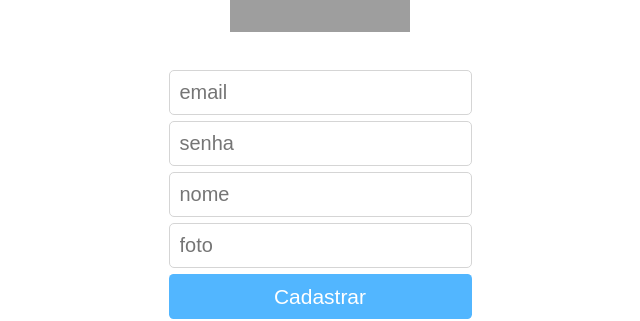
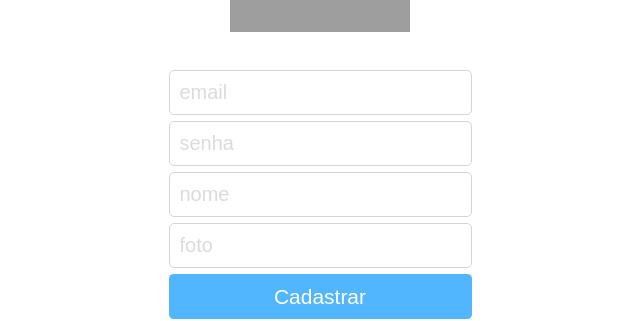
Before and after one commit to LiviaCCO/projeto11-trackit, a React (Create React App) app: page /cadastro in a window 1280 px wide. Shown: the part 216-537 px from the top of the page, without its empty margins (320-960 px from the left). Built offline with nearby package versions, Linux system fonts and the light colour scheme; grey boxes are pictures that could not be loaded.

Commit message:
versao com data-test

```diff
--- a/src/pages/HabitsList.js
+++ b/src/pages/HabitsList.js
@@ -11,36 +11,53 @@ export default function HabitsList(){
         <HabitList>
                 <Add>
                     <h1>Meus hábitos</h1>
-                    <button>+</button>
+                    <button data-test="habit-create-btn">+</button>
                 </Add>
-                <NewHabit>
-                    <input type="text" id="habitoNovo" name="habitoNovo" required placeholder="nome do hábito"/>
+                <NewHabit data-test="habit-create-container" >
+                    <input
+                    data-test="habit-name-input"
+                    type="text"
+                    id="habitoNovo"
+                    name="habitoNovo"
+                    required
+                    placeholder="nome do hábito"/>
                     <WeekDays>
                         {buttons.map((d)=>
-                            <button value="day">{d}</button>
+                            <button data-test="habit-day" value="day">{d}</button>
                         )}
                     </WeekDays>
                     <CancelSalve>
-                        <button value="cancel">Cancelar</button>
-                        <button value="salve">Salvar</button>
+                        <button data-test="habit-create-cancel-btn" value="cancel">Cancelar</button>
+                        <button data-test="habit-create-save-btn"  value="salve">Salvar</button>
                     </CancelSalve>
 
                 </NewHabit>
-                <Habit>
-                    <p>Ler 1 capítulo de livro</p>
-                    <ion-icon name="trash-outline"></ion-icon>
+                <NewHabit data-test="habit-create-container" >
+                    <input
+                    data-test="habit-name-input"
+                    type="text"
+                    id="habitoNovo"
+                    name="habitoNovo"
+                    required
+                    placeholder="nome do hábito"/>
                     <WeekDays>
                         {buttons.map((d)=>
-                            <button value="day">{d}</button>
+                            <button data-test="habit-day" value="day">{d}</button>
                         )}
                     </WeekDays>
-                </Habit>
-                <Habit>
-                    <p>Ler 1 capítulo de livro</p>
-                    <ion-icon name="trash-outline"></ion-icon>
+                    <CancelSalve>
+                        <button data-test="habit-create-cancel-btn" value="cancel">Cancelar</button>
+                        <button data-test="habit-create-save-btn"  value="salve">Salvar</button>
+                    </CancelSalve>
+
+                </NewHabit>
+
+                <Habit data-test="habit-container">
+                    <p data-test="habit-name">Ler 1 capítulo de livro</p>
+                    <ion-icon data-test="habit-delete-btn" name="trash-outline"></ion-icon>
                     <WeekDays>
                         {buttons.map((d)=>
-                            <button value="day">{d}</button>
+                            <button data-test="habit-day" value="day">{d}</button>
                         )}
                     </WeekDays>
                 </Habit>
--- a/src/pages/Home.js
+++ b/src/pages/Home.js
@@ -25,6 +25,7 @@ export default function Home(){
         <img src={logo} alt={logo}/>
         <Form onSubmit={goIn}>
             <input
+            data-test="email-input"
             type="text"
             id="email"
             name="email"
@@ -33,6 +34,7 @@ export default function Home(){
             value={email}
             onChange={(e)=>setEmail(e.target.value)}/>
             <input
+            data-test="password-input"
             type="password"
             id="senha"
             name="senha"
@@ -40,9 +42,9 @@ export default function Home(){
             placeholder="senha"
             value={password}
             onChange={(e)=>setPassword(e.target.value)}/>
-            <button type="submit" value="Submit">Entrar</button>
+            <button data-test="login-btn" type="submit" value="Submit">Entrar</button>
         </Form>
-        <Link to={"/cadastro"}>
+        <Link data-test="signup-link" to={"/cadastro"}>
             <p>Não tem uma conta? Cadastre-se!</p>
         </Link>
         </Page1>
--- a/src/pages/Register.js
+++ b/src/pages/Register.js
@@ -28,13 +28,48 @@ export default function Register(){
         <Page1>
         <img src={logo} alt={logo}/>
         <Form onSubmit={access}>
-            <input type="text" id="email" name="email" required placeholder="email" value={email} onChange={e => setEmail(e.target.value)}/>
-            <input type="password" id="senha" name="senha" required placeholder="senha" value={password} onChange={e => setPassword(Number(e.target.value))}/>
-            <input type="text" id="nome" name="nome" required placeholder="nome" value={name} onChange={e => setName(e.target.value)}/>
-            <input type="text" id="foto" name="foto" required placeholder="foto" value={image} onChange={e => setImage(e.target.value)}/>
-            <button type="submit" value="Submit">Cadastrar</button>
+            <input
+            data-test="email-input"
+            type="text"
+            id="email"
+            name="email"
+            required
+            placeholder="email"
+            value={email}
+            onChange={e => setEmail(e.target.value)}/>
+            <input
+            data-test="password-input"
+            type="password"
+            id="senha"
+            name="senha"
+            required
+            placeholder="senha"
+            value={password}
+            onChange={e => setPassword(Number(e.target.value))}/>
+            <input
+            data-test="user-name-input"
+            type="text"
+            id="nome"
+            name="nome"
+            required
+            placeholder="nome"
+            value={name}
+            onChange={e => setName(e.target.value)}/>
+            <input
+            data-test="user-image-input"
+            type="text"
+            id="foto"
+            name="foto"
+            required
+            placeholder="foto"
+            value={image}
+            onChange={e => setImage(e.target.value)}/>
+            <button
+            data-test="signup-btn"
+            type="submit"
+            value="Submit">Cadastrar</button>
         </Form>
-        <Link to={"/"}>
+        <Link data-test="login-link" to={"/"}>
             <p>Já tem uma conta? Faça login!</p>
         </Link>
         </Page1>
--- a/src/pages/Today.js
+++ b/src/pages/Today.js
@@ -7,19 +7,19 @@ export default function Today(){
         <>
         <Head />
         <ToDay>
-                <h1>Segunda, 17/05 </h1>
-                <h2>Nenhum hábito concluído ainda</h2>
-                <HabitToday>
-                    <p>Ler 1 capítulo de livro</p>
-                    <h3>Sequência atual: 3 dias</h3>
-                    <h3>Seu recorde: 5 dias</h3>
-                    <ion-icon name="checkbox"/>
+                <h1 data-test="today">Segunda, 17/05 </h1>
+                <h2 data-test="today-counter">Nenhum hábito concluído ainda</h2>
+                <HabitToday data-test="today-habit-container">
+                    <p data-test="today-habit-name" >Ler 1 capítulo de livro</p>
+                    <h3 data-test="today-habit-sequence">Sequência atual: 3 dias</h3>
+                    <h3 data-test="today-habit-record">Seu recorde: 5 dias</h3>
+                    <ion-icon data-test="today-habit-check-btn" name="checkbox"/>
                 </HabitToday>
-                <HabitToday>
-                    <p>Ler 1 capítulo de livro</p>
-                    <h3>Sequência atual: 3 dias</h3>
-                    <h3>Seu recorde: 5 dias</h3>
-                    <ion-icon name="checkbox"/>
+                <HabitToday data-test="today-habit-container">
+                    <p data-test="today-habit-name" >Ler 1 capítulo de livro</p>
+                    <h3 data-test="today-habit-sequence">Sequência atual: 3 dias</h3>
+                    <h3 data-test="today-habit-record">Seu recorde: 5 dias</h3>
+                    <ion-icon data-test="today-habit-check-btn" name="checkbox"/>
                 </HabitToday>
         </ToDay>
         <Menu />
--- a/src/pages/components/Head.js
+++ b/src/pages/components/Head.js
@@ -4,7 +4,7 @@ import styled from 'styled-components'
 
 export default function Head(){
     return(
-        <Header>
+        <Header data-test="header">
             <img src={TrackIt} alt={TrackIt}/>
             <img src={foto} alt={foto}/>
         </Header>
--- a/src/pages/components/Menu.js
+++ b/src/pages/components/Menu.js
@@ -6,15 +6,15 @@ import { Link } from "react-router-dom"
 
 export default function Menu(){
     return (
-        <Footer>
-            <Link to={"/habitos"}><h2>Hábitos</h2></Link>
-            <Link to={"/hoje"}>
+        <Footer data-test="menu">
+            <Link data-test="habit-link" to={"/habitos"}><h2>Hábitos</h2></Link>
+            <Link data-test="today-link" to={"/hoje"}>
                 <img src={elipse} alt={elipse}/>
                 <img src={Hoje} alt={Hoje}/>
                 <img src={group} alt={group}/>
 
             </Link>
-            <Link to={"/historico"}><h2>Histórico</h2></Link>
+            <Link data-test="history-link" to={"/historico"}><h2>Histórico</h2></Link>
         </Footer>
     )
 }
--- a/src/style/GlobalStyle.js
+++ b/src/style/GlobalStyle.js
@@ -64,17 +64,16 @@ const GlobalStyle = createGlobalStyle`
 		font-weight: 400;
 		font-size: 19.976px;
 		line-height: 25px;
-		color: #DBDBDB;
-
 
 		margin-bottom: 6px;
 		margin-top: 6px;
 		padding: 0 10px;
 		display: flex;
 		align-items: center;
-		&::placeholder{
-			/* font-style: italic; */
-		}
+		color: #666666;
+        &::placeholder{
+            color: #DBDBDB;
+        }
 
 
 
```
